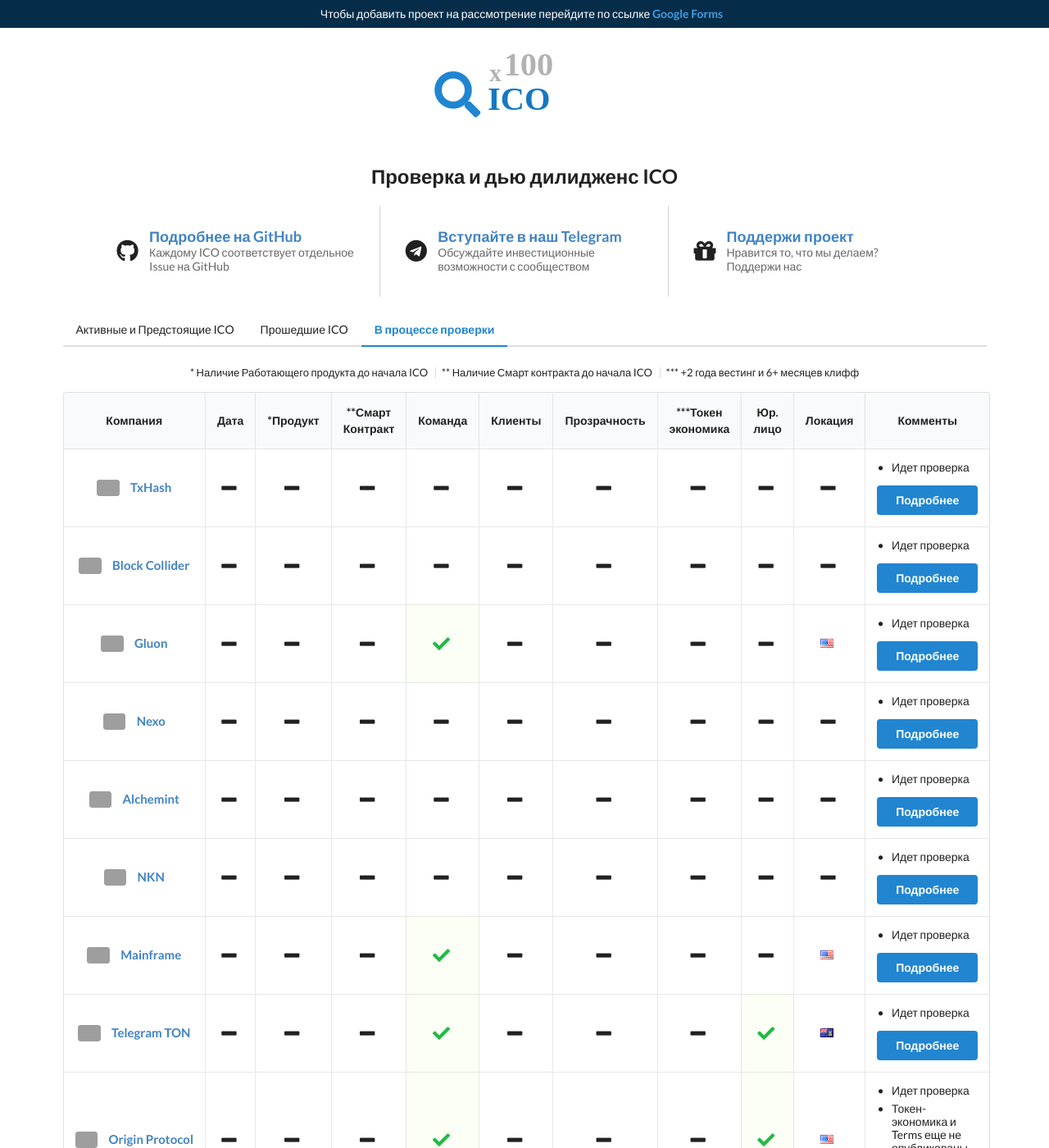
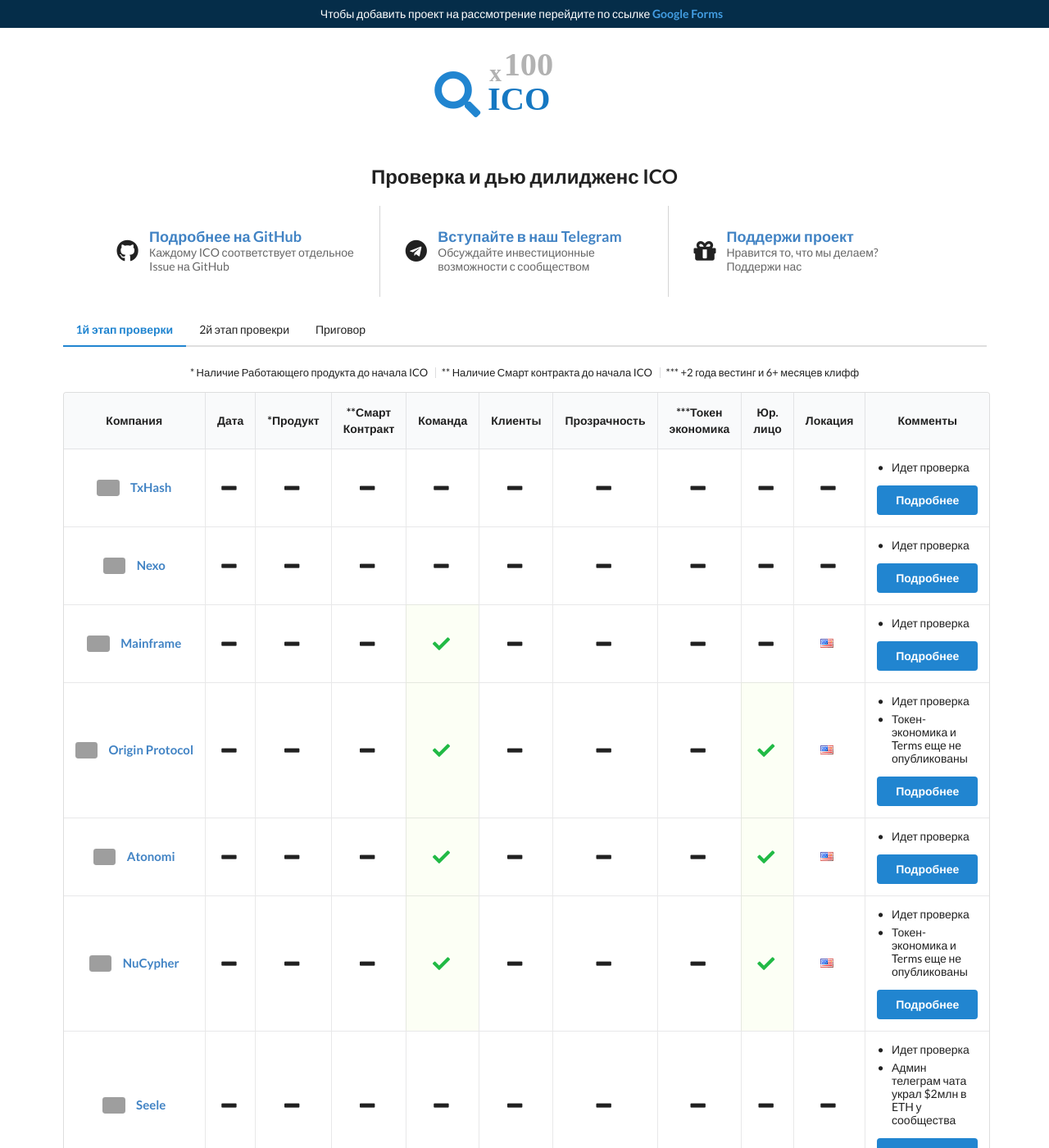
Before and after one commit to btclexis/x100ico, a Jekyll site: the page built from in-review.md, in a window 1280 px wide and 1400 px high. Shown: the whole window at 82% size. Built offline with Jekyll 4.4.1, drawn with Linux system fonts in a browser that asks for light colours; nearby versions of some CDN libraries; some of the changed text lies outside the part shown; grey boxes are pictures that could not be loaded.

Commit message:
new issues updated, tab names changes

```diff
--- a/_data/active-future-icos.yml
+++ b/_data/active-future-icos.yml
@@ -16,7 +16,7 @@
   ico_start_date:
   ico_end_date:
   safe: false
-  issue_url: https://github.com/btclexis/x100ico/issues/#
+  issue_url: https://github.com/btclexis/x100ico/issues/3
 
 - name: YGGDRASH
   image: https://i.imgur.com/jTpqWxB.jpg
@@ -40,7 +40,7 @@
   ico_start_date: 2018-03-12T11:00:00Z
   ico_end_date: 2018-03-23T11:00:00Z
   safe:
-  issue_url: https://github.com/btclexis/x100ico/issues/#
+  issue_url: https://github.com/btclexis/x100ico/issues/2
 
 - name: Endor
   image: https://i.imgur.com/JoIgfZZ.jpg
@@ -56,7 +56,7 @@
   comments:
     - content: Продукт не имеет никакого отношения к блокчейн. Не готов тестНет
     - content: Токеномика опубликована, но нет вестинга для команды и ключевых Адвизоров
-    - content: Только 20% токеновы веделили на  Private Sale и Crowd-Sale
+    - content: Только 20% токенов веделили на  Private Sale и Crowd-Sale
   ico_start_date:
   ico_end_date:
   safe:
--- a/_data/in-review-icos.yml
+++ b/_data/in-review-icos.yml
@@ -1,3 +1,4 @@
+# Указывай полные имя Стран. Все страны здесь: https://semantic-ui.com/elements/flag.html
 - name: TxHash
   image: https://i.imgur.com/uNPUR7c.png
   url: https://txhash.com/
@@ -14,43 +15,8 @@
   ico_start_date:
   ico_end_date:
   safe:
-  issue_url: https://github.com/btclexis/x100ico/#
+  issue_url: https://github.com/btclexis/x100ico/issues/4
 
-- name: Block Collider
-  image: https://i.imgur.com/CipbP8B.jpg
-  url: https://www.blockcollider.org/
-  real_team:
-  real_customers:
-  smart_contract:
-  product:
-  tokenomics:
-  have_company:
-  transparent:
-  location:
-  comments:
-    - content: Идет проверка
-  ico_start_date:
-  ico_end_date:
-  safe:
-  issue_url: https://github.com/btclexis/x100ico/#
-
-- name: Gluon
-  image: https://i.imgur.com/Pr6QKqD.png
-  url: https://www.gluon.com/
-  real_team: true
-  real_customers:
-  smart_contract:
-  product:
-  tokenomics:
-  have_company:
-  transparent:
-  location: United States
-  comments:
-    - content: Идет проверка
-  ico_start_date:
-  ico_end_date:
-  safe:
-  issue_url: https://github.com/btclexis/x100ico/#
 
 - name: Nexo
   image: https://i.imgur.com/DrLqRYG.jpg
@@ -68,43 +34,8 @@
   ico_start_date:
   ico_end_date:
   safe:
-  issue_url: https://github.com/btclexis/x100ico/#
+  issue_url: https://github.com/btclexis/x100ico/issues/
 
-- name: Alchemint
-  image: https://i.imgur.com/HUSHnS5.jpg
-  url: http://alchemint.io/
-  real_team:
-  real_customers:
-  smart_contract:
-  product:
-  tokenomics:
-  have_company:
-  transparent:
-  location:
-  comments:
-    - content: Идет проверка
-  ico_start_date:
-  ico_end_date:
-  safe:
-  issue_url: https://github.com/btclexis/x100ico/#
-
-- name: NKN
-  image: https://i.imgur.com/MNNLKbe.jpg
-  url: https://nkn.org/
-  real_team:
-  real_customers:
-  smart_contract:
-  product:
-  tokenomics:
-  have_company:
-  transparent:
-  location:
-  comments:
-    - content: Идет проверка
-  ico_start_date:
-  ico_end_date:
-  safe:
-  issue_url: https://github.com/btclexis/x100ico/#
 
 - name: Mainframe
   image: https://i.imgur.com/Ln6COOt.jpg
@@ -122,25 +53,8 @@
   ico_start_date:
   ico_end_date:
   safe:
-  issue_url: https://github.com/btclexis/x100ico/#
+  issue_url: https://github.com/btclexis/x100ico/issues/
 
-- name: Telegram TON
-  image: https://i.imgur.com/uJvbG04.png
-  url: https://telegram.org/
-  real_team: true
-  real_customers:
-  smart_contract:
-  product:
-  tokenomics:
-  have_company: true
-  transparent:
-  location: British Virgin Islands
-  comments:
-    - content: Идет проверка
-  ico_start_date:
-  ico_end_date:
-  safe:
-  issue_url: https://github.com/btclexis/x100ico/#
 
 - name: Origin Protocol
   image: https://i.imgur.com/ZzrzwEM.jpg
@@ -159,7 +73,7 @@
   ico_start_date:
   ico_end_date:
   safe:
-  issue_url: https://github.com/btclexis/x100ico/#
+  issue_url: https://github.com/btclexis/x100ico/issues/
 
 - name: Atonomi
   image: https://i.imgur.com/8kn8hF1.jpg
@@ -177,7 +91,7 @@
   ico_start_date:
   ico_end_date:
   safe:
-  issue_url: https://github.com/btclexis/x100ico/#
+  issue_url: https://github.com/btclexis/x100ico/issues/
 
 - name: NuCypher
   image: https://i.imgur.com/htSKE5A.png
@@ -196,25 +110,8 @@
   ico_start_date:
   ico_end_date:
   safe:
-  issue_url: https://github.com/btclexis/x100ico/#
+  issue_url: https://github.com/btclexis/x100ico/issues/
 
-- name: DML
-  image: https://i.imgur.com/dmgmmlA.jpg
-  url: https://decentralizedml.com/
-  real_team: true
-  real_customers:
-  smart_contract:
-  product:
-  tokenomics:
-  have_company: true
-  transparent:
-  location: Singapore
-  comments:
-    - content: Идет проверка
-  ico_start_date:
-  ico_end_date:
-  safe: false
-  issue_url: https://github.com/btclexis/x100ico/#
 
 - name: Seele
   image: https://i.imgur.com/JZXm0lQ.jpg
@@ -233,26 +130,4 @@
   ico_start_date:
   ico_end_date:
   safe:
-  issue_url: https://github.com/btclexis/x100ico/#
-
-- name: Sentinel Chain
-  image: https://i.imgur.com/edGEqYY.png
-  url: https://sentinel-chain.org/
-  real_team: true
-  real_customers:
-  smart_contract:
-  product: false
-  tokenomics:
-  have_company: true
-  transparent:
-  location: Singapore
-  comments:
-    - content: Идет проверка
-    - content: Нет рабочего продукта
-    - content: Только в Q1-Q2 2019 году будет запуск тестовой сети Sentinel Chain v1.0
-    - content: Нет вестинга
-    - content: Вайтлист закончился 26го Февраля 2018
-  ico_start_date: 2018-03-01T11:00:00Z
-  ico_end_date:
-  safe:
-  issue_url: https://github.com/btclexis/x100ico/#
+  issue_url: https://github.com/btclexis/x100ico/issues/
--- a/_data/past-icos.yml
+++ b/_data/past-icos.yml
@@ -1,3 +1,4 @@
+# Указывай полные имя Стран. Все страны здесь: https://semantic-ui.com/elements/flag.html
 - name: Gimmer
   image: https://i.imgur.com/vD1Fqzb.jpg
   url: https://token.gimmer.net/
--- a/_includes/tabs.html
+++ b/_includes/tabs.html
@@ -1,24 +1,24 @@
 <div class="only-mobile-visible">
   <div class="ui right labeled icon top right pointing dropdown fluid primary button">
     <span class="text">
-      {% if include.active-tab == 'active' %}
-        Активные и Предстоящие ICO
-      {% elsif include.active-tab == 'past' %}
-        Прошедшие ICO
+      {% if include.active-tab == 'in-review' %}
+        1й этап проверки
+      {% elsif include.active-tab == 'active' %}
+        2й этап провекри
       {% else %}
-        В процессе проверки
+        Приговор
       {% endif %}
     </span>
     <i class="dropdown icon"></i>
     <div class="menu">
+     <a class="{% if include.active-tab == 'in-review' %}selected active{% endif %} item" href="/in-review">
+        1й этап проверки
+      </a>
       <a class="{% if include.active-tab == 'active' %}selected active{% endif %} item" href="/">
-        Активные и Предстоящие ICO
+        2й этап проверки
       </a>
       <a class="{% if include.active-tab == 'past' %}selected active{% endif %} item" href="/past">
-        Прошедшие ICO
-      </a>
-      <a class="{% if include.active-tab == 'in-review' %}selected active{% endif %} item" href="/in-review">
-        В процессе проверки
+        Приговор
       </a>
     </div>
   </div>
@@ -27,8 +27,8 @@
 
 <div class="mobile-hidden">
   <div class="ui top pointing secondary blue menu">
-    <a href="/" class="{% if include.active-tab == 'active' %}active{% endif %} item">Активные и Предстоящие ICO</a>
-    <a href="/past" class="{% if include.active-tab == 'past' %}active{% endif %} item">Прошедшие ICO</a>
-    <a href="/in-review" class="{% if include.active-tab == 'in-review' %}active{% endif %} item">В процессе проверки</a>
+    <a href="/in-review" class="{% if include.active-tab == 'in-review' %}active{% endif %} item">1й этап проверки</a>
+    <a href="/" class="{% if include.active-tab == 'active' %}active{% endif %} item">2й этап провекри</a>
+    <a href="/past" class="{% if include.active-tab == 'past' %}active{% endif %} item">Приговор</a>
   </div>
 </div>
```
